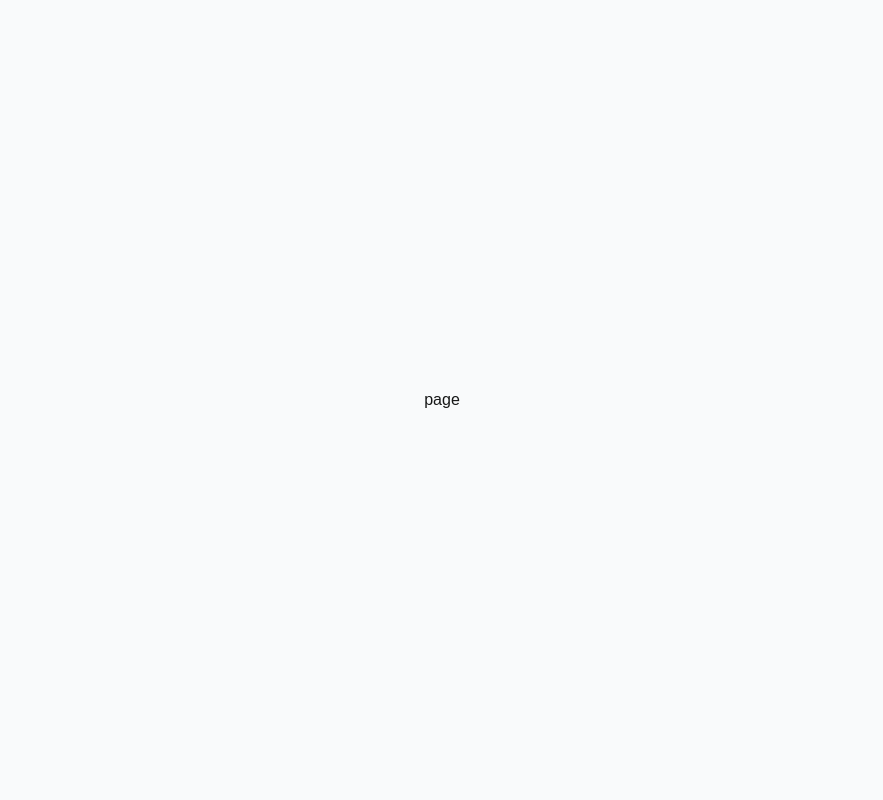
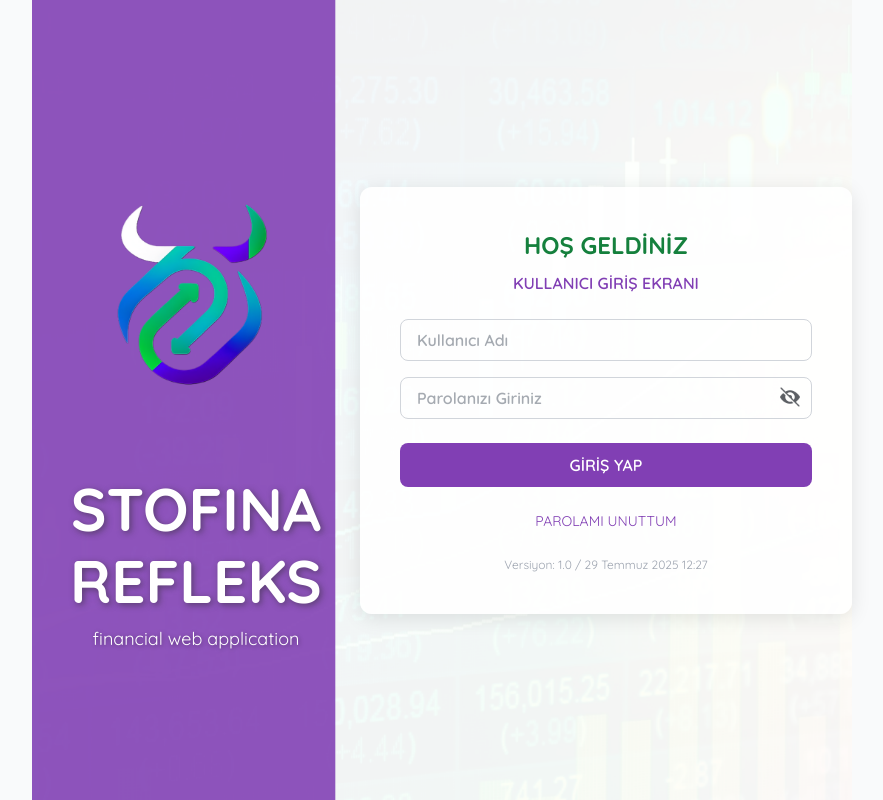
Before and after one commit to 0xEfeBa/Stofina_infinaStaj, a Next.js app in the folder StofinaFE/: page /login in a window 1280 px wide. Shown: the whole page, without its empty margins (198-1081 px from the left). Built offline with nearby package versions, Linux system fonts and the light colour scheme.

Commit message:
feat: add login page

```diff
--- /dev/null
+++ b/StofinaFE/src/app/(public)/login/LoginPage.module.css
@@ -0,0 +1,149 @@
+.container {
+  min-height: 100vh;
+  display: flex;
+  font-family: 'Quicksand', sans-serif;
+  background-size: cover;
+  background-position: center;
+}
+
+.left {
+  width: 50%;
+  display: flex;
+  flex-direction: column;
+  align-items: center;
+  justify-content: center;
+}
+
+.logoWrapper {
+  display: flex;
+  flex-direction: column;
+  align-items: center;
+}
+
+.logo {
+  width: 320px;
+  height: 300px;
+  margin-bottom: 24px;
+  border-radius: 50%;
+}
+
+.title {
+  font-size: 3.75rem;
+  font-weight: 700;
+  text-shadow: 2px 2px 6px rgba(41, 41, 41, 0.5);
+  color: white;
+  text-align: center;
+  line-height: 1.2;
+  gap: 12px;
+  justify-content: center;
+  flex-wrap: wrap;
+}
+
+.title span {
+  display: block;
+}
+
+.subtitle {
+  font-size: 1.125rem;
+  margin-top: 8px;
+  color: white;
+  text-shadow: 1px 1px 4px rgba(0, 0, 0, 0.4);
+}
+
+.right {
+  width: 60%;
+  display: flex;
+  align-items: center;
+  justify-content: center;
+}
+
+.formContainer {
+  background-color: rgba(255, 255, 255, 0.9);
+  box-shadow: 0 4px 20px rgba(0, 0, 0, 0.1);
+  border-radius: 12px;
+  padding: 40px;
+  width: 500px;
+  text-align: center;
+}
+
+.welcome {
+  font-size: 1.5rem;
+  font-weight: 700;
+  color: #15803d;
+}
+
+.loginTitle {
+  margin-top: 8px;
+  font-weight: 600;
+  color: #813FB4;
+}
+
+.form {
+  margin-top: 24px;
+  display: flex;
+  flex-direction: column;
+  align-items: center;
+  gap: 16px;
+}
+
+.input {
+  width: 100%;
+  border: 1px solid #d1d5db;
+  border-radius: 8px;
+  padding: 8px 16px;
+  font-weight: 600;
+  color: #4b5563;
+  outline: none;
+}
+
+.input:focus {
+  border-color: #813FB4;
+  box-shadow: 0 0 0 2px #813FB4;
+}
+
+.passwordWrapper {
+  width: 100%;
+  position: relative;
+}
+
+.eyeIcon {
+  position: absolute;
+  right: 12px;
+  top: 10px;
+  width: 20px;
+  height: 20px;
+  cursor: pointer;
+}
+
+.button {
+  width: 100%;
+  background-color: #813FB4;
+  color: white;
+  padding: 10px;
+  border-radius: 8px;
+  transition: background-color 0.3s ease;
+  font-weight: 600;
+  margin-top: 8px;
+}
+
+.button:hover {
+  background-color: #653496;
+}
+
+.forgotPassword {
+  margin-top: 8px;
+  font-size: 14px;
+  color: #813FB4;
+  cursor: pointer;
+  text-decoration: none;
+}
+
+.forgotPassword:hover {
+  text-decoration: underline;
+}
+
+.version {
+  font-size: 12px;
+  color: #9ca3af;
+  margin-top: 24px;
+}
--- a/StofinaFE/src/app/(public)/login/page.tsx
+++ b/StofinaFE/src/app/(public)/login/page.tsx
@@ -1,9 +1,69 @@
-import React from 'react'
+"use client";
+import { useState } from "react";
+import { Quicksand } from "next/font/google";
+import styles from "./LoginPage.module.css";
 
-const loginPage = () => {
-    return (
-        <div>page</div>
-    )
+const quicksand = Quicksand({ subsets: ["latin"], weight: ["400", "600", "700"] });
+
+export default function LoginPage() {
+  const [showPassword, setShowPassword] = useState(false);
+
+  return (
+    <div
+      className={`${styles.container} ${quicksand.className}`}
+      style={{ backgroundImage: "url('/login_bg.png')" }}
+    >
+      <div className={styles.left}>
+        <div className={styles.logoWrapper}>
+          <img src="/logo.png" alt="Stofina Refleks" className={styles.logo} />
+          <h1 className={styles.title}>
+            <span>STOFINA</span>
+            <span>REFLEKS</span>
+          </h1>
+          <p className={styles.subtitle}>financial web application</p>
+        </div>
+      </div>
+
+      {/* SAĞ TARAF - FORM */}
+      <div className={styles.right}>
+        <div className={styles.formContainer}>
+          <h2 className={styles.welcome}>HOŞ GELDİNİZ</h2>
+          <p className={styles.loginTitle}>KULLANICI GİRİŞ EKRANI</p>
+
+          <form className={styles.form}>
+            {/* Kullanıcı Adı */}
+            <input type="text" placeholder="Kullanıcı Adı" className={styles.input} />
+
+            {/* Şifre */}
+            <div className={styles.passwordWrapper}>
+              <input
+                type={showPassword ? "text" : "password"}
+                placeholder="Parolanızı Giriniz"
+                className={styles.input}
+              />
+              <img
+                src={showPassword ? "/eye.png" : "/eye-off.png"}
+                alt="şifre göster/gizle"
+                className={styles.eyeIcon}
+                onClick={() => setShowPassword(!showPassword)}
+              />
+            </div>
+
+            {/* Giriş butonu */}
+            <button type="submit" className={styles.button}>
+              GİRİŞ YAP
+            </button>
+
+            <a href="#" className={styles.forgotPassword}>
+              PAROLAMI UNUTTUM
+            </a>
+          </form>
+
+          <p className={styles.version}>
+            Versiyon: 1.0 / 29 Temmuz 2025 12:27 <br />
+          </p>
+        </div>
+      </div>
+    </div>
+  );
 }
-
-export default loginPage
```
